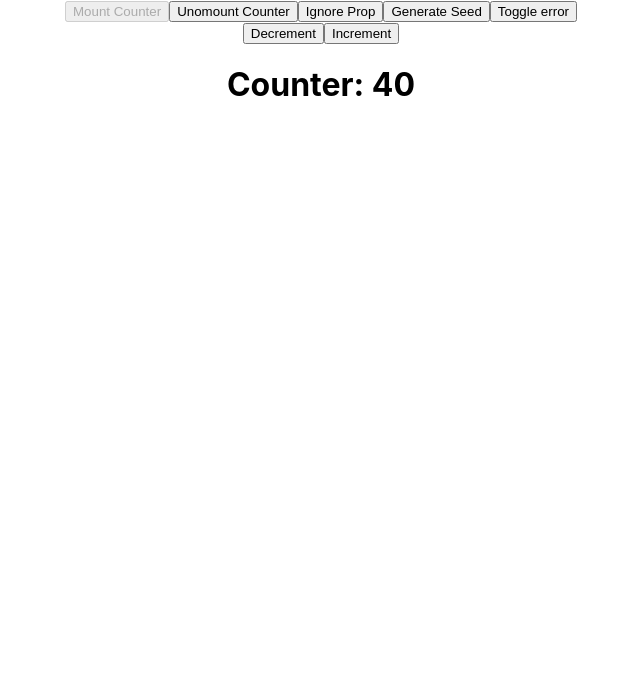
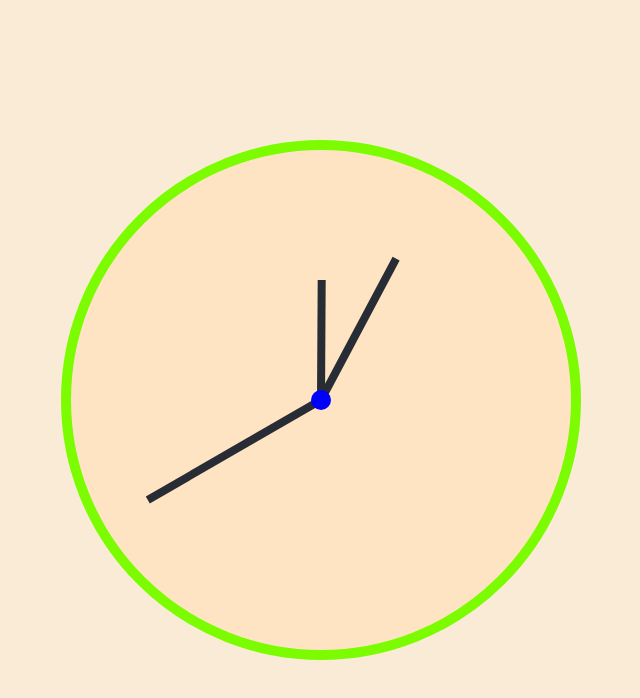
Before and after one commit to karelalex/react_hw5, a React (Create React App) app: page / in a window 1280 px wide. Shown: the top 698 px of the page, without its empty margins (319-959 px from the left). Built offline with nearby package versions, Linux system fonts and the light colour scheme.

Commit message:
Добавлено упражнение 4

```diff
--- a/src/App.js
+++ b/src/App.js
@@ -1,37 +1,13 @@
 import './App.css';
+import './ex4.css'
 import React from "react";
-import {Ex3} from "./Ex3";
+import {Ex4} from "./Ex4";
 
 class App extends React.Component {
-    constructor(props) {
-        super(props);
-        this.state = {
-            mount: true,
-            ignoreProp: 0,
-            seed: 40,
-            showErrorComponent: false
-        }
-        this.mountCounter = () => this.setState({mount: true})
-        this.unmountCounter = () => this.setState({mount: false})
-        this.ignoreProp = () => this.setState({ignoreProp: Math.random()})
-        this.seedGenerator = () => this.setState({seed: Number.parseInt(Math.random() * 100)})
-        this.toggleError = () => this.setState({showErrorComponent: !this.state.showErrorComponent})
-    }
     render() {
         return (
-            <div className="App">
-                <button onClick={this.mountCounter} disabled={this.state.mount}>Mount Counter</button>
-                <button onClick={this.unmountCounter} disabled={!this.state.mount}>Unomount Counter</button>
-                <button onClick={this.ignoreProp}>Ignore Prop</button>
-                <button onClick={this.seedGenerator}>Generate Seed</button>
-                <button onClick={this.toggleError}>Toggle error</button>
-                {this.state.mount ?
-                    <Ex3
-                        ignoreProp={this.state.ignoreProp}
-                        seed={this.state.seed}
-                        showErrorComponent={this.state.showErrorComponent}
-                    />
-                    : null}
+            <div className="container">
+                <Ex4/>
             </div>
         );
     }
--- /dev/null
+++ b/src/Ex4.js
@@ -0,0 +1,48 @@
+import React from "react";
+import './ex4.css'
+
+export class Ex4 extends React.Component {
+    constructor(props) {
+        super(props);
+        const date = new Date()
+        this.state = {
+            seconds: date.getSeconds(),
+            minutes: date.getMinutes(),
+            hours: date.getHours()
+        }
+    }
+
+    tick = () => {
+        const date = new Date()
+        this.setState({
+            seconds: date.getSeconds(),
+            minutes: date.getMinutes(),
+            hours: date.getHours()
+        })
+    }
+
+    componentDidMount() {
+        this.timer = setInterval(this.tick, 1000)
+    }
+
+    componentWillUnmount() {
+        clearInterval(this.timer)
+    }
+
+    render() {
+        const {seconds, minutes, hours} = this.state
+
+        const s = seconds * 6
+        const m = minutes * 6 + 6 * seconds / 60
+        const h = hours % 12 * 30 + 5 * minutes / 60
+        console.log(s, m, h)
+
+        return (
+            <div className="clock">
+                <div className="clock__seconds" style={{transform: 'rotate(' + s + 'deg)'}} />
+                <div className="clock__minutes" style={{transform: 'rotate(' + m + 'deg)'}} />
+                <div className="clock__hours" style={{transform: 'rotate(' + h + 'deg)'}} />
+            </div>
+        )
+    }
+}
--- /dev/null
+++ b/src/ex4.css
@@ -0,0 +1,56 @@
+.container {
+    display: flex;
+    justify-content: center;
+    align-items: center;
+    height: 100vh;
+    background-color: antiquewhite;
+}
+
+.clock {
+    position: relative;
+    width: 500px;
+    height: 500px;
+    border: 10px solid lawngreen;
+    border-radius: 50%;
+    background-color: bisque;
+}
+
+.clock::before {
+    content: '';
+    position: absolute;
+    top: 50%;
+    left: 50%;
+    transform: translate(-50%, -50%);
+    z-index: 1;
+    width: 20px;
+    height: 20px;
+    border-radius: 50%;
+    background-color: blue;
+}
+
+.clock__seconds,
+.clock__minutes,
+.clock__hours {
+    position: absolute;
+    top: 50%;
+    left: 50%;
+    transform-origin: 50% 100%;
+    width: 0;
+    height: 0;
+    background-color: #282c34;
+}
+
+.clock__seconds {
+    margin: -200px -4px 0;
+    padding: 200px 4px 0;
+}
+
+.clock__minutes {
+    margin: -160px -4px 0;
+    padding: 160px 4px 0;
+}
+
+.clock__hours {
+    margin: -120px -4px 0;
+    padding: 120px 4px 0;
+}
```
